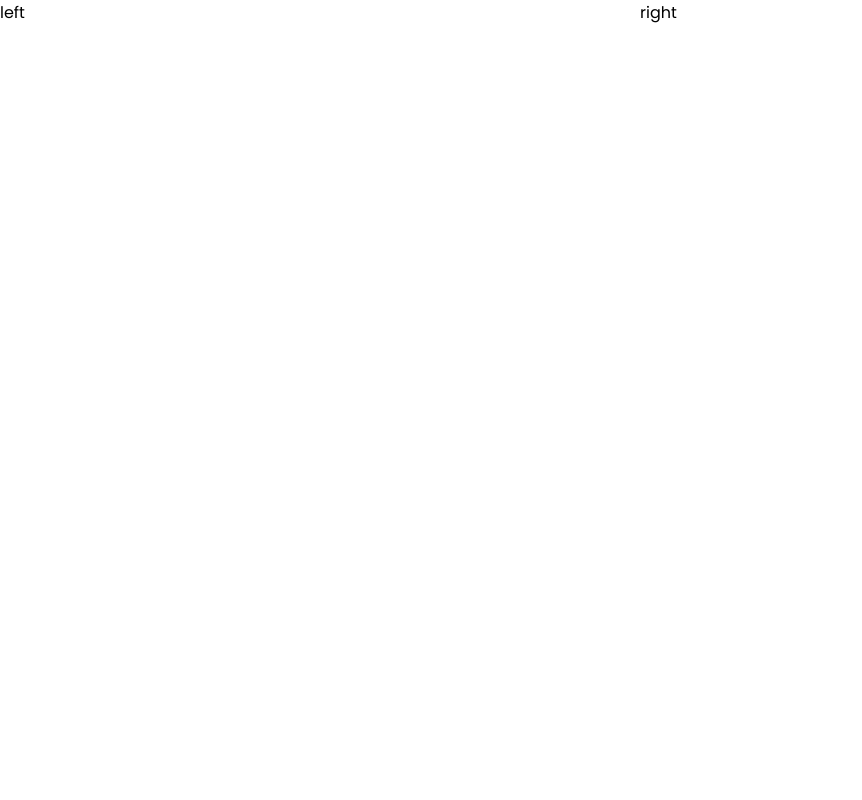
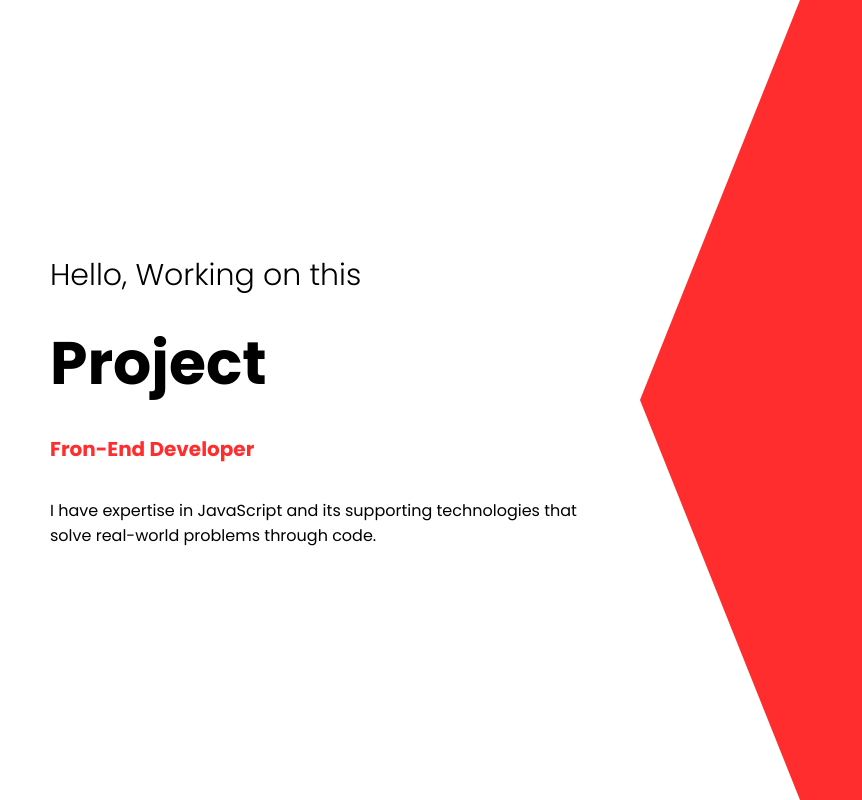
Before and after one commit to ShajadulGH/portfolio, a React (Create React App) app: page / in a window 1280 px wide. Shown: the whole page, without its empty margins (0-862 px from the left). Built offline with nearby package versions, Linux system fonts and the light colour scheme.

Commit message:
Feat: Introduction Page

```diff
--- a/src/Introduction/Intro.js
+++ b/src/Introduction/Intro.js
@@ -1,9 +1,35 @@
 import styles from "./Intro.module.css";
+// import Image from "../img/shajadul.jpg";
 const Intro = () => {
   return (
     <div className={styles.intro}>
-      <div className={styles.introLeft}>left</div>
-      <div className={styles.introRight}>right</div>
+      <div className={styles.introLeft}>
+        <div className={styles.box1}>
+          <h2 className={styles.box1_intro}>Hello, Working on this</h2>
+          <h2 className={styles.box1_name}>Project</h2>
+          <div className={styles.box1_title}>
+            <div className={styles.box1_title_wrapper}>
+              <div className={styles.box1_title_item}>Software Engineer</div>
+              <div className={styles.box1_title_item}>Web Developer</div>
+              <div className={styles.box1_title_item}>Fron-End Developer</div>
+              <div className={styles.box1_title_item}>JavaScript Developer</div>
+            </div>
+          </div>
+          <div className={styles.box1_discription}>
+            I have expertise in JavaScript and its supporting technologies that
+            solve real-world problems through code.
+            {/* I have expertise in
+            JavaScript and its supporting technologies that solve real-world
+            problems through code. Currently, I am interested in MERN Stack and
+            looking for an opportunity as a front-end developer in a thoughtful
+            and friendly place to utilize and improve my skills. */}
+          </div>
+        </div>
+      </div>
+      <div className={styles.introRight}>
+        <div className={styles.intro_image_bg}></div>
+        {/* <img src={Image} alt="Shajadul" className={styles.intro_img} /> */}
+      </div>
     </div>
   );
 };
--- a/src/Introduction/Intro.module.css
+++ b/src/Introduction/Intro.module.css
@@ -4,7 +4,73 @@
 }
 .introLeft {
   flex: 1;
+  display: flex;
+  justify-content: center;
+  align-items: center;
 }
 .introRight {
   flex: 1;
+  /* position: relative; */
 }
+.intro_image_bg {
+  clip-path: polygon(100% 0%, 100% 49%, 100% 100%, 25% 100%, 0% 50%, 25% 0%);
+  background-color: rgb(255, 45, 45);
+  width: 100%;
+  height: 100%;
+  /* position: absolute; */
+  /* top: 0;
+  right: 0; */
+}
+/* .intro_img {
+  height: 100%;
+  width: 100%;
+  object-fit: cover;
+  position: absolute;
+} */
+
+.box1 {
+  padding: 50px;
+  /* height: 50%; */
+  display: flex;
+  flex-direction: column;
+  justify-content: space-between;
+  /* background-color: aqua; */
+  gap: 20px;
+}
+.box1_intro {
+  font-size: 30px;
+  font-weight: 300;
+}
+.box1_name {
+  font-size: 60px;
+}
+.box1_title {
+  height: 50px;
+  overflow: hidden;
+}
+.box1_title_wrapper {
+  height: 100%;
+  animation: move 10s ease-in-out infinite alternate;
+}
+@keyframes move {
+  25% {
+    transform: translateY(-50px);
+  }
+  50% {
+    transform: translateY(-100px);
+  }
+  75% {
+    transform: translateY(-150px);
+  }
+  100% {
+    transform: translateY(-200px);
+  }
+}
+.box1_title_item {
+  height: 50px;
+  font-size: 20px;
+  font-weight: bold;
+  color: rgb(255, 45, 45);
+  display: flex;
+  align-items: center;
+}
```
Also changed, not shown: src/img/mine.png (added), src/img/shajadul.jpg (added).
